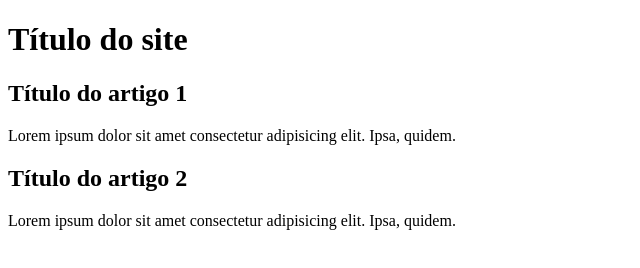
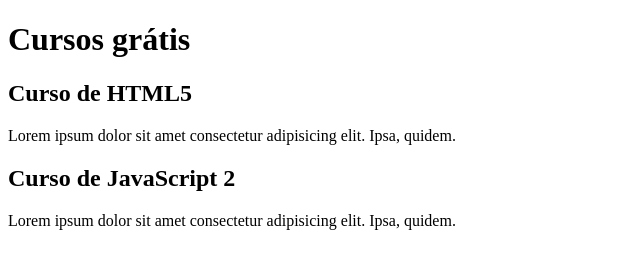
Before and after one commit to fmezzo/Proj-site, a plain HTML site: page index.html in a window 1280 px wide. Shown: the whole page, without its empty margins (0-640 px from the left). Drawn offline with Linux system fonts and the light colour scheme.

Commit message:
início conteúdo

```diff
--- a/index.html
+++ b/index.html
@@ -8,14 +8,14 @@
 <body>
     <main>
         <header>
-            <h1>Título do site</h1>
+            <h1>Cursos grátis</h1>
         </header>
         <article>
-            <h2>Título do artigo 1</h2>
+            <h2>Curso de HTML5</h2>
             <p>Lorem ipsum dolor sit amet consectetur adipisicing elit. Ipsa, quidem.</p>
         </article>
         <article>
-            <h2>Título do artigo 2</h2>
+            <h2>Curso de JavaScript 2</h2>
             <p>Lorem ipsum dolor sit amet consectetur adipisicing elit. Ipsa, quidem.</p>
         </article>
     </main>
```
